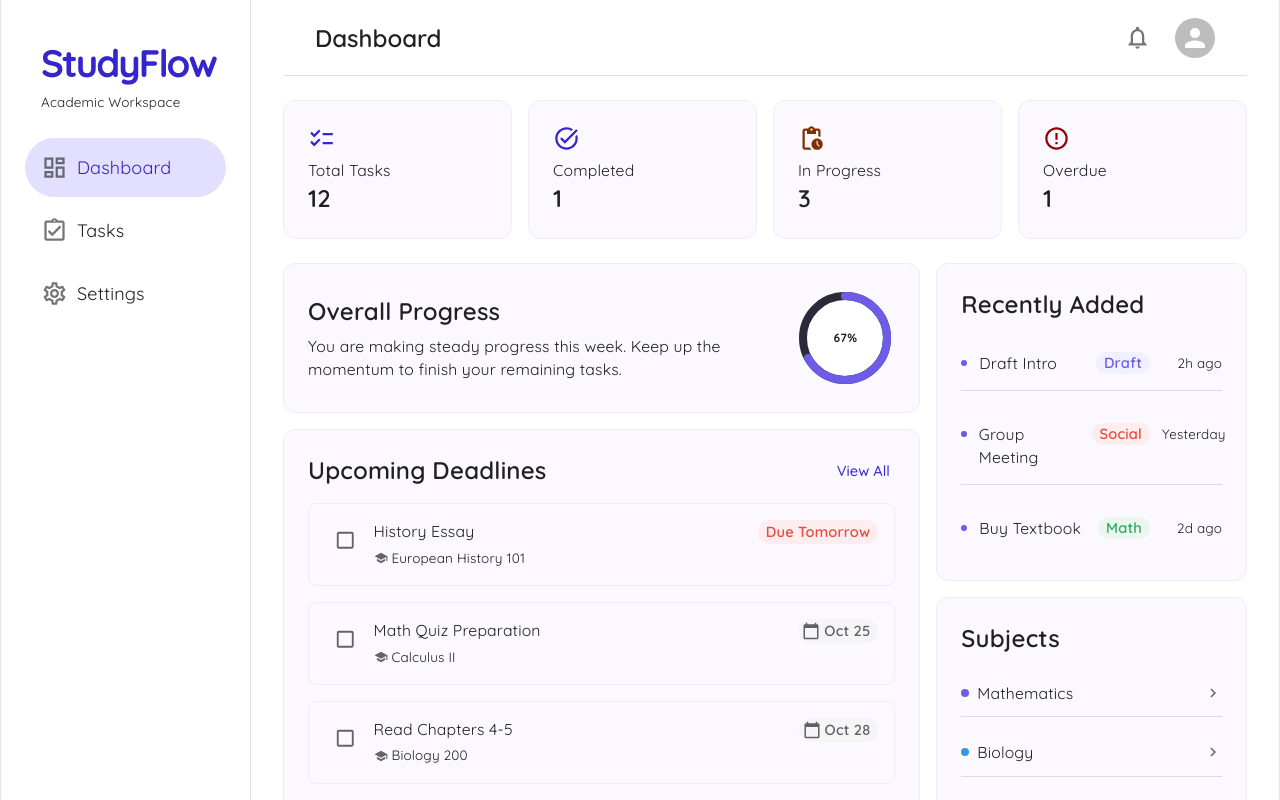
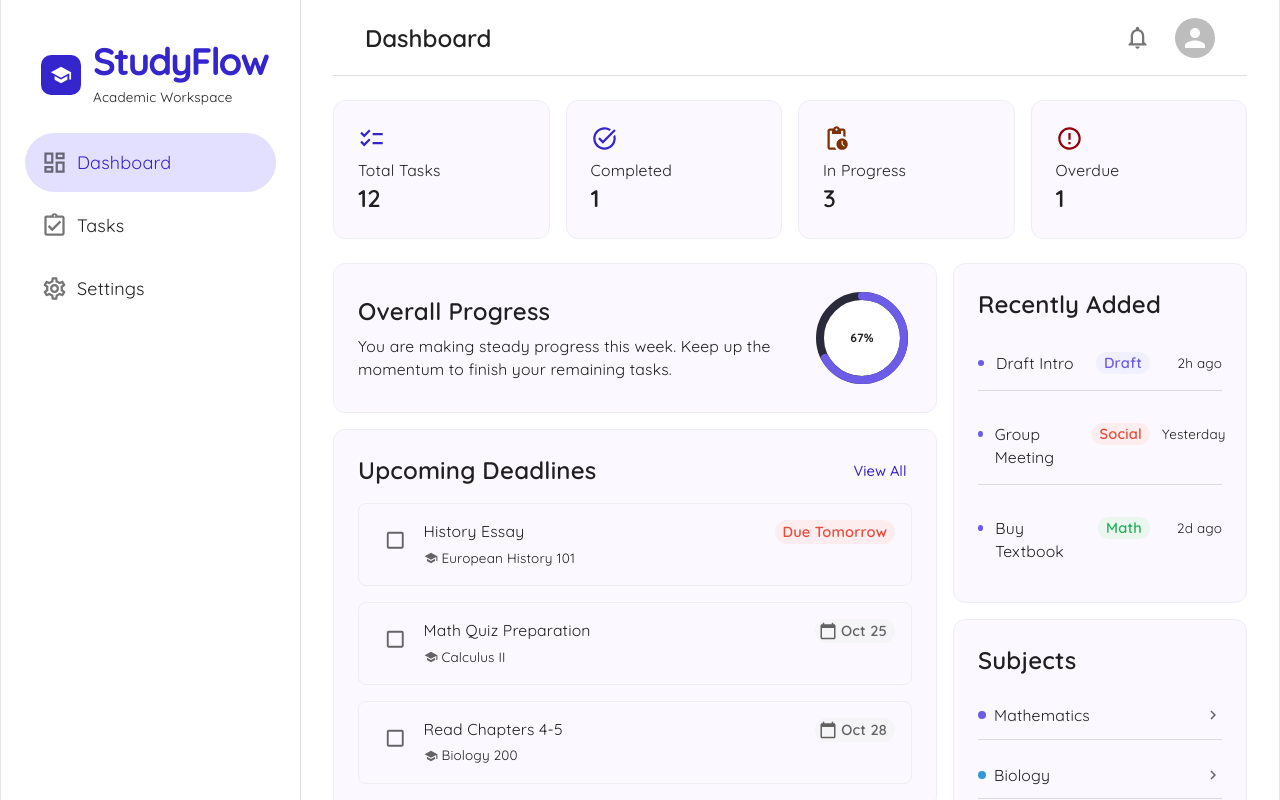
Before and after one commit to haniya8/studyFlow, a React (Vite) app: page / in a window 1280 px wide. Built offline with nearby package versions, Linux system fonts and the light colour scheme.

Commit message:
Add app icon

```diff
--- a/src/components/Sidebar.jsx
+++ b/src/components/Sidebar.jsx
@@ -13,21 +13,22 @@ import { NavLink } from 'react-router-dom';
 import DashboardIcon from '@mui/icons-material/DashboardOutlined';
 import ChecklistIcon from '@mui/icons-material/AssignmentTurnedInOutlined';
 import SettingsIcon from '@mui/icons-material/SettingsOutlined';
+import SchoolIcon from '@mui/icons-material/School';
 
 import { sidebarText } from '../constants/LayoutConstants';
 
 const navItems = [
   { label: 'Dashboard', path: '/', icon: <DashboardIcon /> },
   { label: 'Tasks', path: '/tasks', icon: <ChecklistIcon /> },
-  { label: 'Settings', path: '/settings', icon: <SettingsIcon />}
+  { label: 'Settings', path: '/settings', icon: <SettingsIcon /> },
 ];
 
 export default function Sidebar() {
   return (
     <Box
       sx={{
-        width: 250,
-        flexShrink:0,
+        width: 300,
+        flexShrink: 0,
         height: '100vh',
         display: 'flex',
         flexDirection: 'column',
@@ -37,13 +38,33 @@ export default function Sidebar() {
       }}
     >
       <Box sx={{ width: '100%', p: 2, textAlign: 'left' }}>
-        {/* Logo */}
-        <Typography variant="h4" sx={{ letterSpacing: '-0.05em', color: 'primary.main', fontWeight: 700 }}>
-          {sidebarText.appName}
-        </Typography>
-        <Typography variant="caption" color="text.secondary" sx={{ mb: 2 }}>
-          {sidebarText.workspaceLabel}
-        </Typography>
+        <Box sx={{ display: 'flex', alignItems: 'center', gap: 1.5 }}>
+
+          <Box
+            sx={{
+              width: 40,
+              height: 40,
+              borderRadius: '10px',
+              bgcolor: 'primary.main',
+              display: 'flex',
+              alignItems: 'center',
+              justifyContent: 'center',
+              flexShrink: 0,
+            }}
+          >
+            <SchoolIcon sx={{ color: '#fff', fontSize: 22 }} />
+          </Box>
+
+          <Box>
+            <Typography variant="h4" sx={{ letterSpacing: '-0.05em', color: 'primary.main', fontWeight: 700, lineHeight: 1.1 }}>
+              {sidebarText.appName}
+            </Typography>
+            <Typography variant="caption" color="text.secondary">
+              {sidebarText.workspaceLabel}
+            </Typography>
+          </Box>
+
+        </Box>
       </Box>
 
       {/* Nav links */}
```
